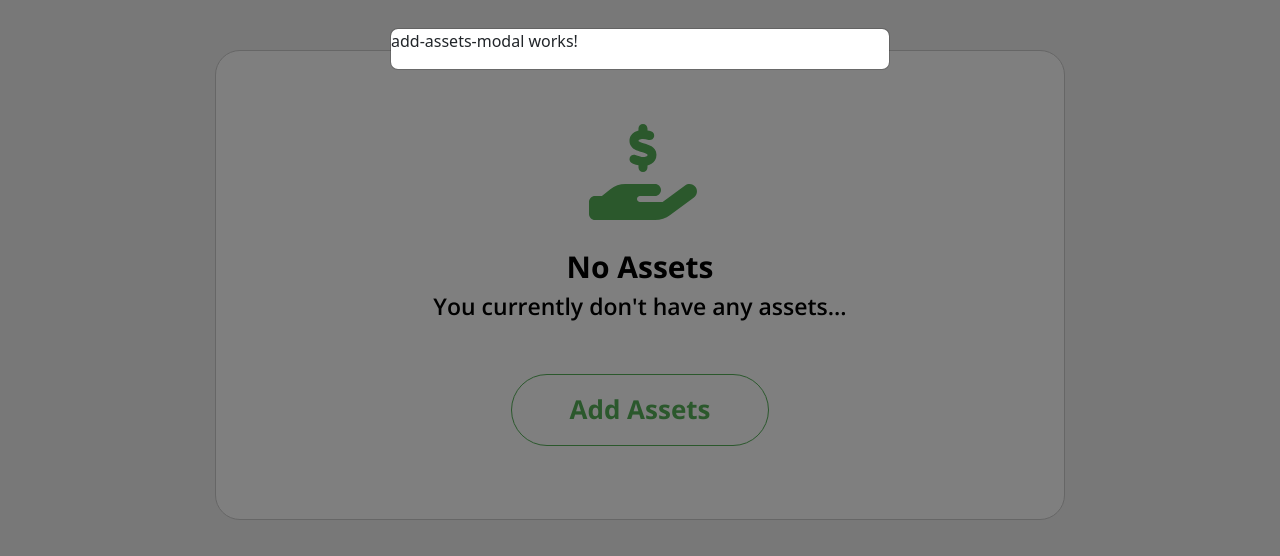
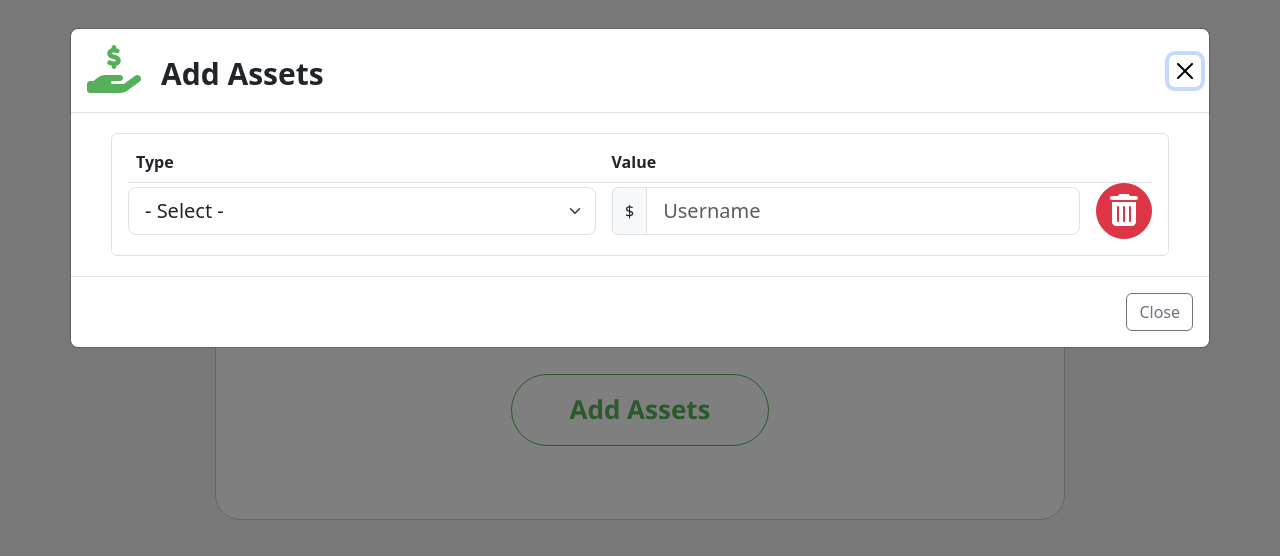
Before and after one commit to Asemota33/Newton-Assets, an Angular app: page / in a window 1280 px wide. Both pictures are taken after a click on the button "Add Assets". Shown: the top 556 px of the page. Built offline with nearby package versions, Linux system fonts and the light colour scheme.

Commit message:
add additional changes to the add-assets modal

```diff
--- a/src/app/add-assets-modal/add-assets-modal.component.html
+++ b/src/app/add-assets-modal/add-assets-modal.component.html
@@ -1 +1,48 @@
-<p>add-assets-modal works!</p>
+<div class="modal-container">
+    <div class="modal-header">
+        <h4 class="modal-title" id="modal-basic-title">
+            <fa-icon [icon]="['fas', 'hand-holding-dollar']" size="2x" class="icon-holding-money"></fa-icon>
+            <span class="modal-title-text">Add Assets</span>
+        </h4>
+        <button type="button" class="btn-close" aria-label="Close" (click)="closeModal()"></button>
+    </div>
+    <div class="modal-body modal-body-container">
+        <div class="border rounded p-3">
+
+            <div class="d-flex justify-content-between px-2 pb-2 border-bottom fw-semibold">
+                <div class="flex-fill">Type</div>
+                <div class="flex-fill">Value</div>
+                <div style="width: 50px;"></div>
+            </div>
+
+            <form class="d-flex w-100 gap-3 justify-content-center align-items-center">
+
+                <div class="input-non-button">
+                    <select class="form-select form-select-lg" id="inlineFormSelectPref">
+                    <option selected disabled>- Select -</option>
+                    <option value="1">Gift</option>
+                    <option value="2">Savings</option>
+                    <option value="3">RRSP</option>
+                    </select>
+                </div>
+
+                <div class="input-non-button">
+                    <div class="input-group">
+                        <div class="input-group-text">$</div>
+                        <input type="text" class="form-control form-control-lg" placeholder="Username">
+                    </div>
+                </div>
+
+                <div class="d-flex align-items-center justify-content-center">
+                    <button type="submit" class="btn btn-danger rounded-circle icon-trash">
+                        <fa-icon [icon]="['fas', 'trash-can']" size="2x" class=""></fa-icon>
+                    </button>
+                </div>
+            </form>
+        </div>
+    </div>
+
+    <div class="modal-footer">
+        <button type="button" class="btn btn-outline-secondary" (click)="closeModal()">Close</button>
+    </div>
+</div>
--- a/src/app/add-assets-modal/add-assets-modal.component.scss
+++ b/src/app/add-assets-modal/add-assets-modal.component.scss
@@ -0,0 +1,31 @@
+.modal {
+    height: 450px;
+    width: 600px;
+}
+
+.modal-body-container {
+    padding-left: 40px;
+    padding-right: 40px;
+    padding-top: 20px;
+    padding-bottom: 20px;
+}
+
+.modal-title {
+    display: flex;
+    gap: 20px;
+    align-items: flex-end;
+}
+
+.icon-holding-money {
+    color: #56B059;
+
+}
+
+.modal-title-text {
+    font-size: 30px;
+    font-weight: bold;
+}
+
+.input-non-button {
+    width: 100%;
+}
--- a/src/app/add-assets-modal/add-assets-modal.component.ts
+++ b/src/app/add-assets-modal/add-assets-modal.component.ts
@@ -1,11 +1,23 @@
 import { Component } from '@angular/core';
+import { FaIconLibrary, FontAwesomeModule } from '@fortawesome/angular-fontawesome';
+import { faTrashCan } from '@fortawesome/free-solid-svg-icons';
+import { NgbActiveModal } from '@ng-bootstrap/ng-bootstrap';
 
 @Component({
   selector: 'app-add-assets-modal',
-  imports: [],
+  imports: [FontAwesomeModule],
   templateUrl: './add-assets-modal.component.html',
   styleUrl: './add-assets-modal.component.scss'
 })
 export class AddAssetsModalComponent {
 
+  constructor(library: FaIconLibrary, public activeModal: NgbActiveModal) {
+    library.addIcons(
+      faTrashCan,
+    )
+  }
+
+  closeModal() {
+    this.activeModal.close();
+  }
 }
--- a/src/app/app.component.scss
+++ b/src/app/app.component.scss
@@ -19,7 +19,7 @@
     top: 50px;
     color: #000000;
     font-size: 1.2rem;
-    font-family: 'Open Sans', sans-serif;;
+    font-family: 'Open Sans', sans-serif;
 
 }
 
@@ -33,6 +33,4 @@
     width: 258px;
     height: 72px;
     margin-top: 50px;
-    border-radius: 46px;
-    font-weight: bold;
 }
--- a/src/app/app.component.ts
+++ b/src/app/app.component.ts
@@ -16,11 +16,11 @@ import { AddAssetsModalComponent } from './add-assets-modal/add-assets-modal.com
 export class AppComponent {
   constructor(library: FaIconLibrary, private modalService: NgbModal) {
     library.addIcons(
-      faHandHoldingDollar
+      faHandHoldingDollar,
     )
   }
 
   openModal() {
-    this.modalService.open(AddAssetsModalComponent);
+    this.modalService.open(AddAssetsModalComponent, { size: 'xl' });
   }
 }
--- a/src/styles.scss
+++ b/src/styles.scss
@@ -22,6 +22,8 @@ html, body {
     --bs-btn-active-color: #ffffff;
     --bs-btn-active-bg: #56B059;;
     --bs-btn-active-border-color: #56B059;
+    --bs-btn-border-radius: 46px;
+    --bs-btn-font-weight: bold;
 }
 
 .rounded-container {
@@ -34,3 +36,8 @@ html, body {
     border-radius: 46px;
     font-weight: bold;
 }
+
+.icon-trash {
+    height: 56px;
+    width: 56px;
+}
```
